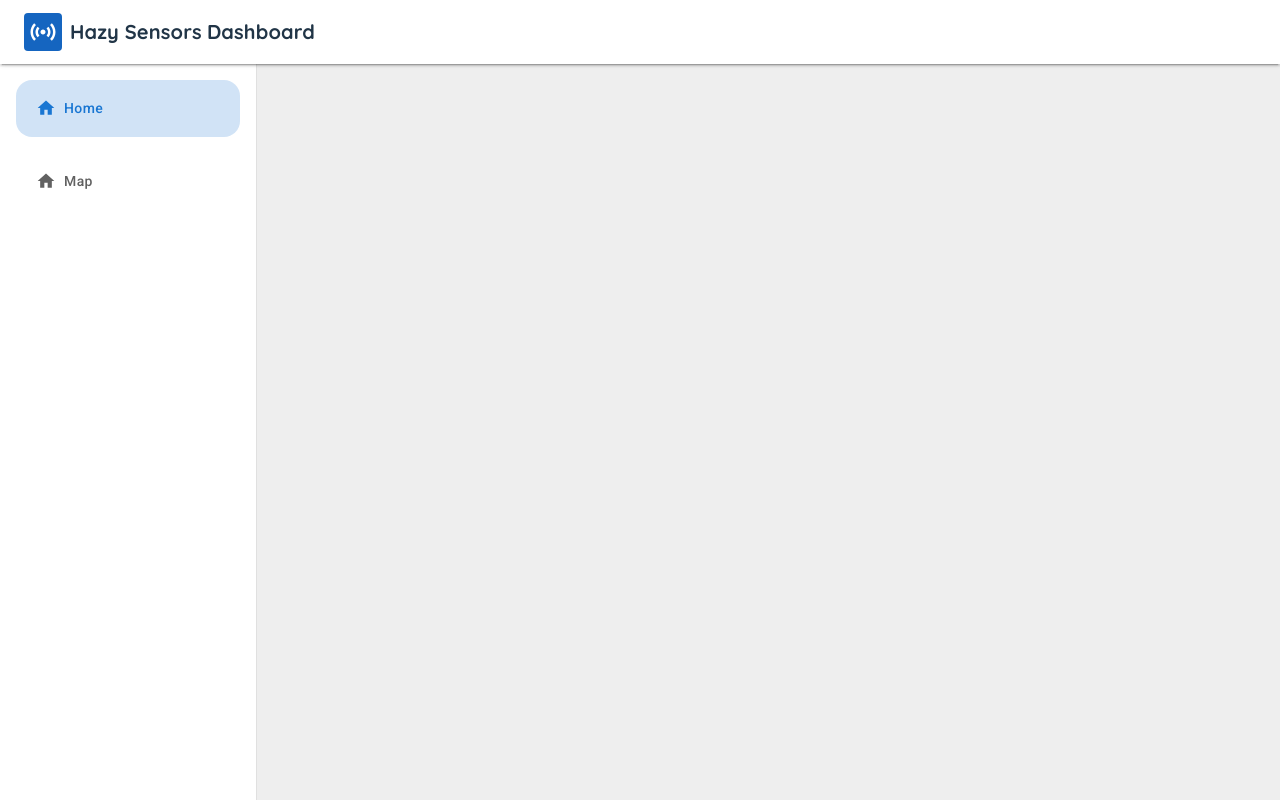
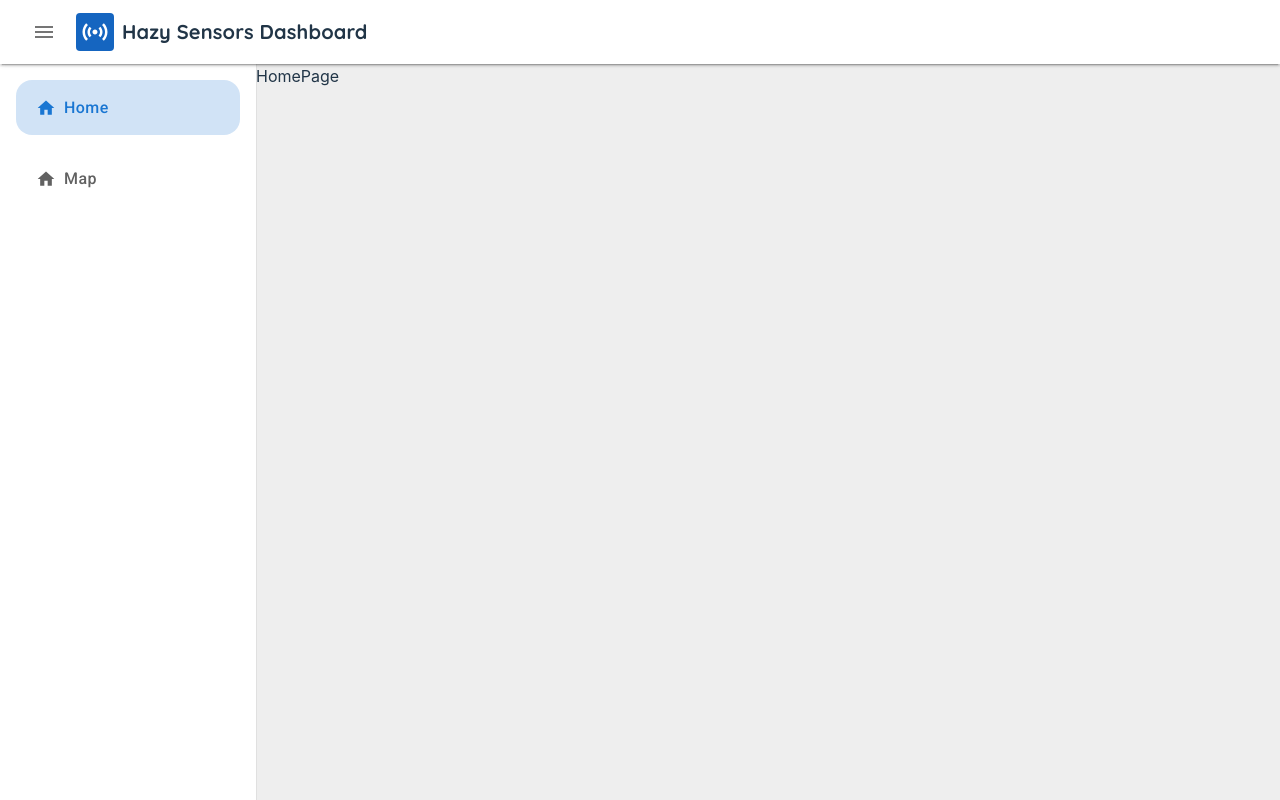
Before and after one commit to HeinKoZin/hazy-sensors-map-dashboard, a React (Vite) app: page / in a window 1280 px wide. Built offline with nearby package versions, Linux system fonts and the light colour scheme.

Commit message:
✨feature: layout has configured

```diff
--- a/src/App.tsx
+++ b/src/App.tsx
@@ -2,15 +2,23 @@ import { useState } from "react";
 import reactLogo from "./assets/react.svg";
 import "./App.css";
 import { MainLayout } from "@layouts/MainLayout";
+import { useRoutes } from "react-router-dom";
+import { HomePage } from "@pages/HomePage";
 
 function App() {
-	const [count, setCount] = useState(0);
-
-	return (
-		<MainLayout>
-			<h1>test</h1>
-		</MainLayout>
-	);
+	let element = useRoutes([
+		{
+			path: "/",
+			element: <MainLayout />,
+			children: [
+				{
+					index: true,
+					element: <HomePage />,
+				},
+			],
+		},
+	]);
+	return element;
 }
 
 export default App;
--- a/src/components/Header.tsx
+++ b/src/components/Header.tsx
@@ -46,6 +46,9 @@ export const Header = () => {
 	return (
 		<AppBar position="fixed" elevation={2} color={"inherit"}>
 			<Toolbar>
+				<IconButton sx={{ mr: 1.5 }}>
+					<MenuIcon />
+				</IconButton>
 				<SensorsIcon
 					sx={{
 						fontSize: 30,
@@ -67,25 +70,11 @@ export const Header = () => {
 						fontWeight: 700,
 						color: "inherit",
 						textDecoration: "none",
-						display: "flex",
 						alignItems: "center",
+						display: { xs: "none", md: "flex" },
 					}}
 				>
-					Hazy Sensors <Box sx={{ width: 5 }} />
-					<Typography
-						variant="h6"
-						noWrap
-						component="a"
-						sx={{
-							fontFamily: "Quicksand",
-							fontWeight: 700,
-							display: { xs: "none", md: "flex" },
-							color: "inherit",
-							textDecoration: "none",
-						}}
-					>
-						Dashboard
-					</Typography>
+					Hazy Sensors Dashboard
 				</Typography>
 			</Toolbar>
 		</AppBar>
--- a/src/components/SideBar.tsx
+++ b/src/components/SideBar.tsx
@@ -19,7 +19,7 @@ export const SideBar = () => {
 	const isMobile = useMediaQuery(theme.breakpoints.down("sm"));
 	return (
 		<Drawer
-			variant={"permanent"}
+			variant={"persistent"}
 			open={true}
 			sx={{ position: "relative", zIndex: 1 }}
 		>
@@ -77,8 +77,9 @@ const StyledButton = styled(Button)<{ path: string }>(({ theme, path }) => ({
 			: alpha(theme.palette.common.black, 0.06),
 	},
 	justifyContent: "start",
-	paddingTop: theme.spacing(2),
-	paddingBottom: theme.spacing(2),
+	paddingTop: theme.spacing(1.7),
+	paddingBottom: theme.spacing(1.7),
 	paddingLeft: theme.spacing(3),
 	textTransform: "capitalize",
+	fontSize: 16,
 }));
--- a/src/layouts/MainLayout.tsx
+++ b/src/layouts/MainLayout.tsx
@@ -8,7 +8,7 @@ interface MainLayoutProps {
 	children: React.ReactElement;
 }
 
-export const MainLayout = (props: MainLayoutProps) => {
+export const MainLayout = () => {
 	return (
 		<Box sx={{ width: "100%", height: "100%" }}>
 			<Header />
@@ -22,7 +22,16 @@ export const MainLayout = (props: MainLayoutProps) => {
 				}}
 			>
 				<SideBar />
-				<Outlet />
+				<Box
+					sx={{
+						marginLeft: "256px",
+						height: "100%",
+						width: "calc(100% - 256px)",
+						backgroundColor: colors.grey[200],
+					}}
+				>
+					<Outlet />
+				</Box>
 			</Box>
 		</Box>
 	);
--- /dev/null
+++ b/src/pages/HomePage.tsx
@@ -0,0 +1,6 @@
+import { Box } from "@mui/material";
+import React from "react";
+
+export const HomePage = () => {
+	return <Box>HomePage</Box>;
+};
--- a/tsconfig.json
+++ b/tsconfig.json
@@ -18,7 +18,7 @@
 		"baseUrl": ".",
 		"paths": {
 			"@components/*": ["./src/components/*"],
-			"@pages/*": ["./src/atoms/*"],
+			"@pages/*": ["./src/pages/*"],
 			"@layouts/*": ["./src/layouts/*"]
 		}
 	},
```
